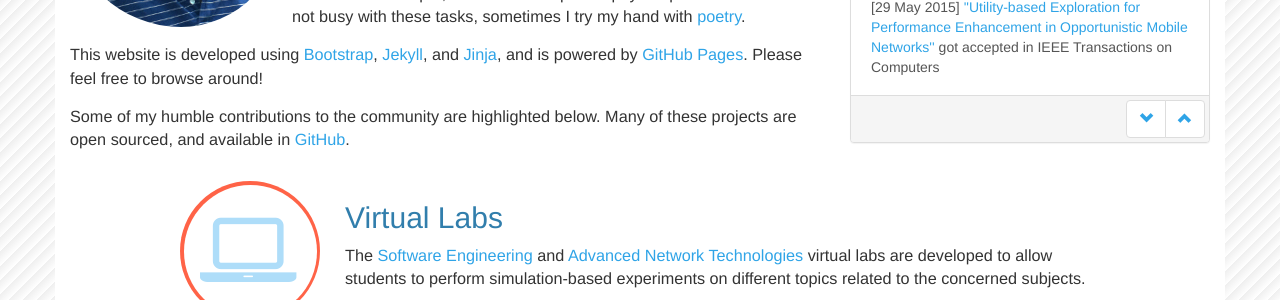
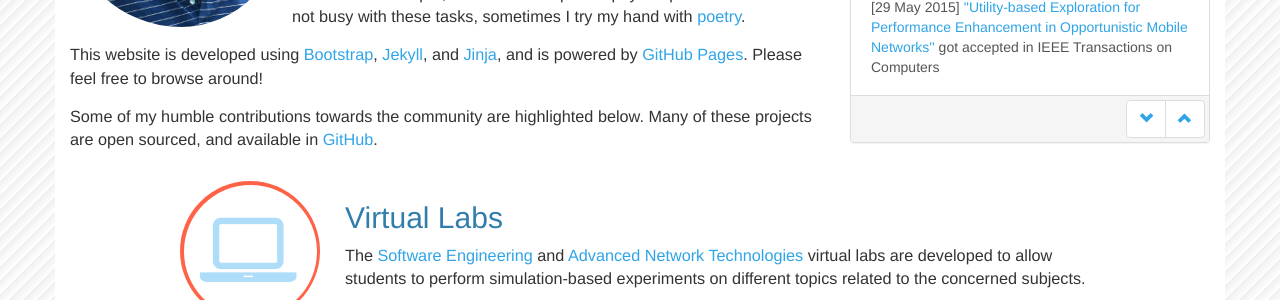
Before and after one commit to barun-saha/barun-saha.github.io, a Jekyll site: the page index.html, which Jekyll copies as it is, in a window 1280 px wide. Shown: the part 323-623 px from the top of the page. Built offline with Jekyll 4.4.1, drawn with Linux system fonts in a browser that asks for light colours; nearby versions of some CDN libraries; some web fonts are replaced.

Commit message:
Updated wording

```diff
--- a/index.html
+++ b/index.html
@@ -94,7 +94,7 @@ Researcher. Developer. Open source enthusiast.
 					GitHub Pages</a>. Please feel free to browse around!
                 </p>
                 <p>
-                    Some of my humble contributions to the community are
+                    Some of my humble contributions towards the community are
                     highlighted below. Many of these projects are open sourced,
                     and available in
                     <a href="https://github.com/">GitHub</a>.
--- a/templates/index.html
+++ b/templates/index.html
@@ -36,7 +36,7 @@ Researcher. Developer. Open source enthusiast.
 					GitHub Pages</a>. Please feel free to browse around!
                 </p>
                 <p>
-                    Some of my humble contributions to the community are
+                    Some of my humble contributions towards the community are
                     highlighted below. Many of these projects are open sourced,
                     and available in
                     <a href="https://github.com/">GitHub</a>.
```
